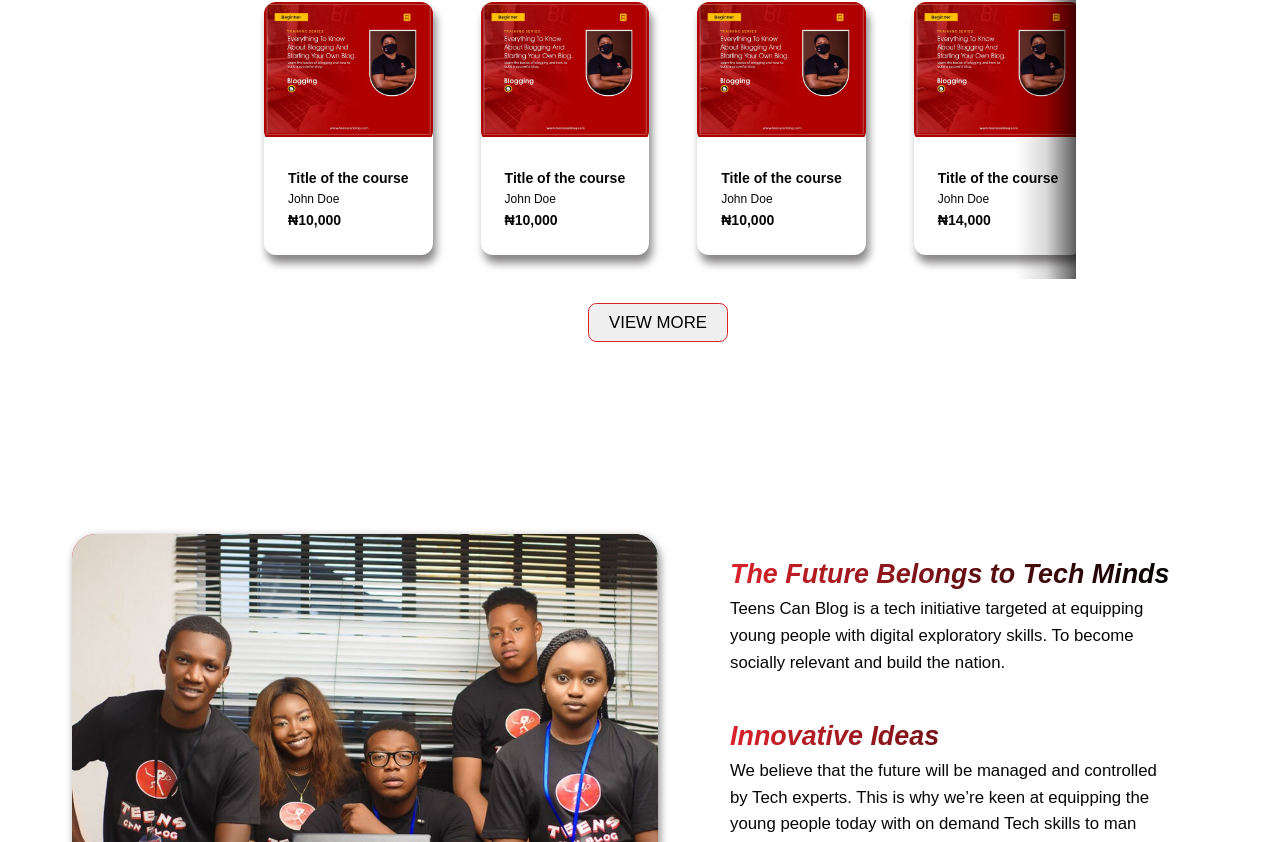
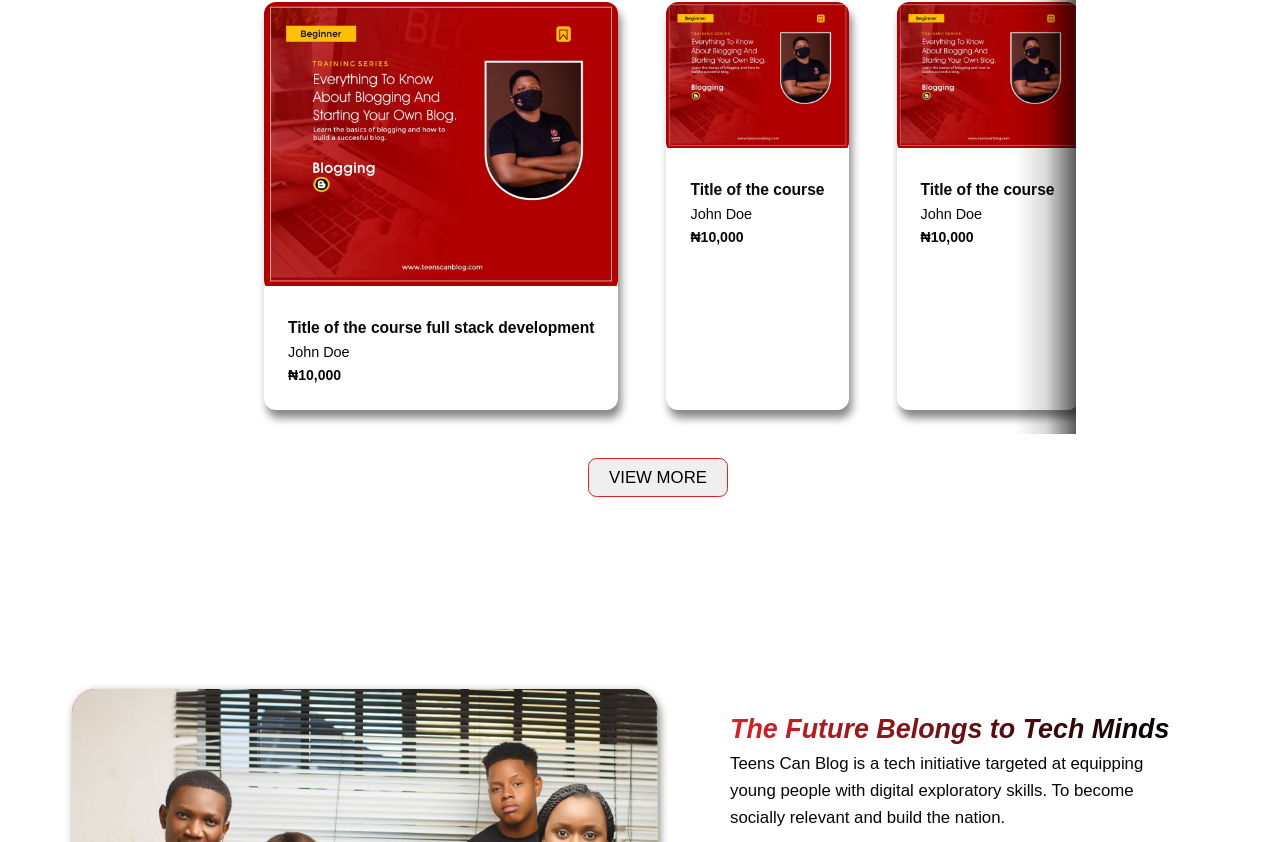
Before and after one commit to Niscolinx/teenscan, a React (Create React App) app: page / in a window 1280 px wide. Shown: the part 838-1680 px from the top of the page. Built offline with nearby package versions, Linux system fonts and the light colour scheme; what react-router-last-location would draw is missing.

Commit message:
Added scrdollable

```diff
--- a/src/components/Courses.tsx
+++ b/src/components/Courses.tsx
@@ -20,7 +20,7 @@ const Courses = () => {
             <div className='course__cards'>
                 <Scrollable>
                     <Course
-                        title='Title of the course'
+                        title='Title of the course full stack development'
                         creator='John Doe'
                         price={10000}
                         image={cardImg}
--- a/src/sass/components/course_cards.scss
+++ b/src/sass/components/course_cards.scss
@@ -38,8 +38,10 @@
 
         &__title {
             font-family: $font-primary;
+            font-size: 1.3rem;
         }
         &__creator {
+            font-size: 1.2rem;
         }
         &__price {
         }
```
